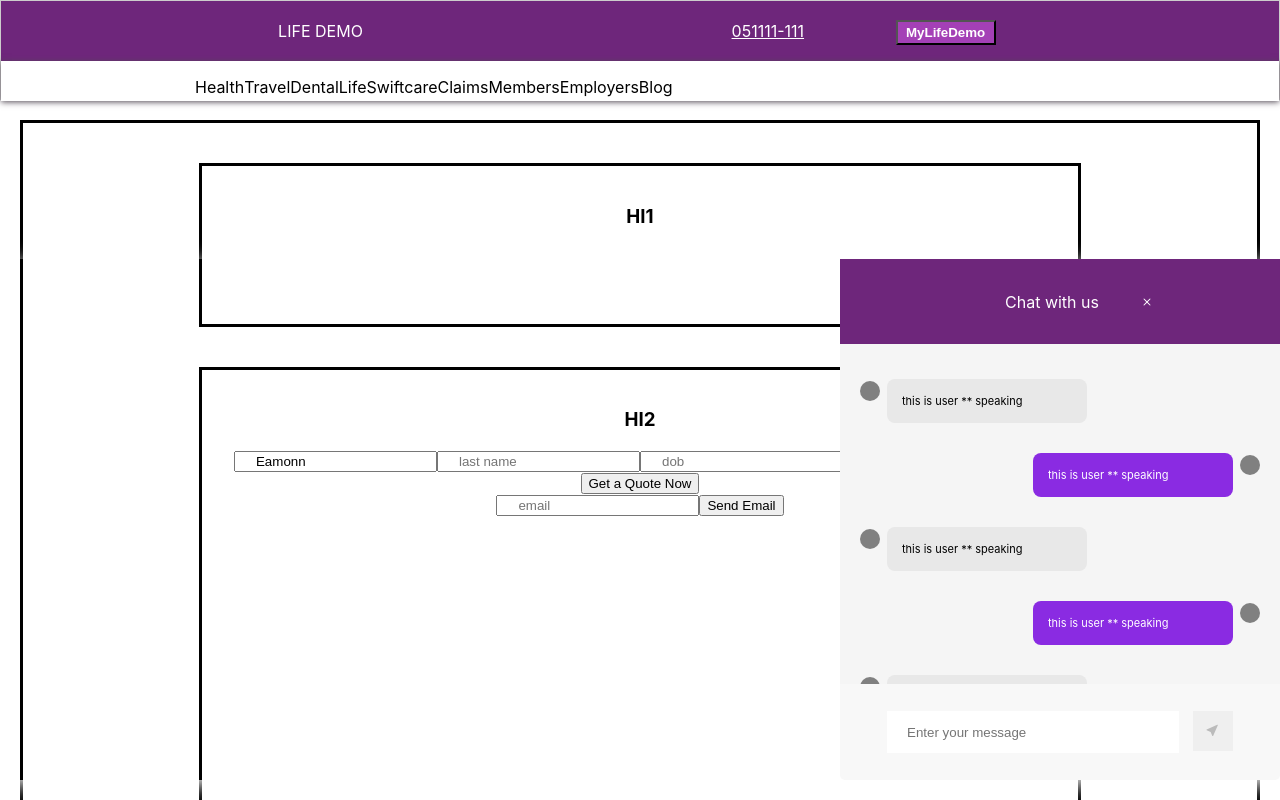
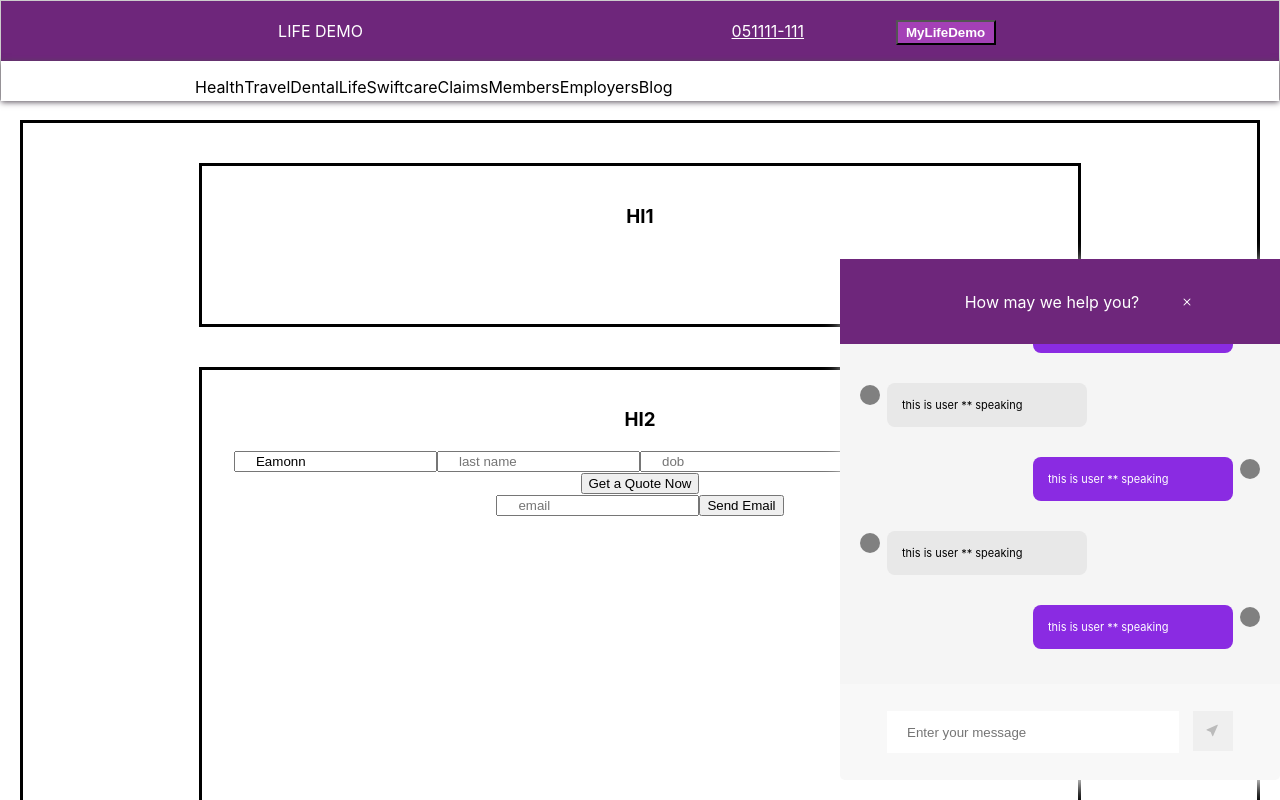
Before and after one commit to wangx6/ui_demo, a React (Create React App) app: page / in a window 1280 px wide. Both pictures are taken after a click on the element "Chat with us". Shown: the top 800 px of the page. Built offline with nearby package versions, Linux system fonts and the light colour scheme.

Commit message:
Update lqe-203-webchat-component post code reivew

```diff
--- a/src/components/WebChat/MessageGeneratorUtil.js
+++ b/src/components/WebChat/MessageGeneratorUtil.js
@@ -1,23 +1,9 @@
 export const messageHistoryGenerator = () => {
-  var arr = [];
-  var len = 100;
-  for (var i = 0; i < len; i++) {
-    if (i === 99) {
-      arr.push({
-        id: Math.random().toString(32),
-        user: `user${i % 2 === 0 ? "A" : "B"}`,
-        message: "this is user ** speaking this is user ** speak"+
-        "ingthis is user ** speakingthis is user ** speakingthis is user ** speakingthis"+
-         "is user ** speakingthis is user ** speakingthis is user ** speakingthis is user ** speakingthi"+
-        "s is user ** speakingthis is user ** speakingthis is user ** speakingthis is user ** speakingthis is user ** speaking",
-      });
-    } else {
-      arr.push({
-        id: Math.random().toString(32),
-        user: `user${i % 2 === 0 ? "A" : "B"}`,
-        message: "this is user ** speaking",
-      });
+  return Array(50).fill().map((e,i) => {
+    return {
+      id: Math.random().toString(32),
+      user: `user${i % 2 === 0 ? "a" : "b"}`,
+      message: "this is user ** speaking",
     }
-  }
-  return arr;
+  });
 };
--- a/src/components/WebChat/WebChat.css
+++ b/src/components/WebChat/WebChat.css
@@ -1,32 +1,39 @@
-.lqe-webchat-container{
+.webchat-container{
   display: flex;
   flex-direction: column;
-  position: sticky;
+  position: fixed;
+  right: 0;
+  bottom: 0;
   bottom: 20px;
   box-shadow: 5px 5px 20px #fff;
 }
 
-.lqe-webchat-bar{
+.webchat-panel-inner{
+  flex-direction: column;
+}
+
+.webchat-bar, .webchat-open__btn{
   height: 45px;
   display: flex;
   flex-direction: row;
   align-items: center;
   justify-content: center;
   background-color:#6e267b;
-}
-
-.lqe-webchat-bar-spacing{
   padding: 40px;
 }
 
-.lqe-webchat-window{
+.webchat-bar-spacing, .webchat-btn-spacing{
+  padding: 40px;
+}
+
+.webchat-window{
   flex-direction: column;
   background-color: WhiteSmoke;
   height: 300px;
   overflow-y: auto;
 }
 
-.lqe-webchat-window, .lqe-webchat-bar, .lqe-webchat-message-submit{
+.webchat-window, .webchat-bar, .webchat-open__btn, .webchat-message-submit{
   width: 400px;
   padding: 20px;
   margin-left: auto;
@@ -34,7 +41,7 @@
   flex-basis: auto;
 }
 
-.lqe-webchat-message-submit{
+.webchat-message-submit{
   justify-content: center;
   padding-bottom: 20px;
   padding-top: 20px;
@@ -44,15 +51,15 @@
   border-bottom-left-radius: 5px;
 }
 
-.lqe-webchat-toggle--hide{
+.webchat-toggle--hide{
   display: none;
 }
 
-.lqe-webchat-toggle--show{
+.webchat-toggle--show{
   display: flex;
 }
 
-.lqe-webchat-chatbubble-userA, .lqe-webchat-chatbubble-userB {
+.webchat-chatbubble-usera, .webchat-chatbubble-userb{
   border: none;
   border-radius: 8px;
   padding: 15px;
@@ -64,47 +71,47 @@
   text-align: left;
 }
 
-.lqe-webchat-chatbubble-userA{
+.webchat-chatbubble-usera{
   background: #E8E8E8;
   color: black;
 }
 
-.lqe-webchat-chatbubble-userB{
+.webchat-chatbubble-userb{
   background: blueviolet;
   color: white;
   align-items: center;
   display: flex;
 }
 
-.lqe-webchat-message-userA{
+.webchat-message-usera{
   align-self: flex-start;
   flex-direction: row;
 }
 
-.lqe-webchat-message-userB{
+.webchat-message-userb{
   align-self: flex-end;
   flex-direction: row-reverse;
 }
 
-.lqe-webchat-message-userA, .lqe-webchat-message-userB{
+.webchat-message-usera, .webchat-message-userb{
   display: flex;
 }
 
-.lqe-message-input, .lqe-message-submit-btn{
+.message-input, .message-submit__btn{
   border: 0px none;
   height: 40px;
   margin: 7px;
 }
 
-.lqe-message-input{
+.message-input{
   width: 270px;
 }
 
-.lqe-message-submit-btn{
+.message-submit__btn{
   width: 40px;
 }
 
-.lqe-dot-userA, .lqe-dot-userB{
+.webchat-dot{
   height: 20px;
   width: 20px;
   background-color: #808080;
@@ -118,6 +125,6 @@ input{
   padding-left: 20px;
 }
 
-.lqe-send-message {
+.send-message {
   color: #bbb;
 }
--- a/src/components/WebChat/WebChat.js
+++ b/src/components/WebChat/WebChat.js
@@ -1,70 +1,71 @@
 import React, { useState, useEffect, useRef } from "react";
-import { BsX, BsCursorFill} from "react-icons/bs";
+import { BsX, BsCursorFill } from "react-icons/bs";
 import { messageHistoryGenerator } from "./MessageGeneratorUtil";
-
 
 import "./WebChat.css";
 
-export default function WebChat() {
 const history = {
   messages: messageHistoryGenerator(),
 };
 
+export default function WebChat() {
+
   const [chatHistory, setChatHistory] = useState(history.messages);
+  const [isChatBoxVisible, setIsChatBoxVisible] = useState(false);
+  const chatBox = useRef(null);
 
-  //const divRef = useRef(null);
+  useEffect(() => {
+    setChatHistory(chatHistory);
+  }, [chatHistory]);
 
-  /*
-  // Scrolling Parent need to fix
   useEffect((event) => {
-    divRef.current.scrollIntoView({ behavior: 'smooth' });
-  });
+    if(isChatBoxVisible)
+      chatBox.current.scrollTop = chatBox.current.scrollHeight;
+  }, [chatHistory, isChatBoxVisible]);
 
+  const onClickToggleChatBox = () => setIsChatBoxVisible(!isChatBoxVisible);
 
-    <div ref={divRef} />
+  const onClickAddMessage = () => {};
 
-  */
-
-  const [isVisible, setIsVisible] = useState(false);
-
-  const notVisible = () => setIsVisible(false);
-  const visible = () => setIsVisible(true);
-
-  const onClickMessageSubmit = (event) => {
-
-  }
-
-  const onChangeMessage = (event) => {
-
-  };
+  const onChangeMessage = (event) => {};
 
   return (
-    <div className="lqe-webchat-container">
 
-      <div className="lqe-webchat-bar">
-        <p className="lqe-webchat-bar-spacing" onClick={visible}>
-          Chat with us
-        </p>
-        <BsX className={`lqe-webchat-toggle--${isVisible ? "show" : "hide"}`} onClick={notVisible}></BsX>
+    <div className="webchat-container">
+
+      <div className={`webchat-panel-inner webchat-toggle--${isChatBoxVisible ? "show" : "hide"}`}>
+
+        <div className="webchat-bar">
+          <p className="webchat-bar-spacing">How may we help you?</p>
+          <BsX onClick={onClickToggleChatBox}></BsX>
         </div>
 
-      <div id="lqe-webchat-window" className={`lqe-webchat-window lqe-webchat-toggle--${isVisible ? "show" : "hide"}`}>
+        <div id="webchat-window" ref={chatBox} className="webchat-window">
           {chatHistory.map((chat) => (
-          <div key={chat.id} className={`lqe-webchat-message-${chat.user}`}>
-            <div className={`lqe-dot-${chat.user}`}></div>
-            <div className={`lqe-webchat-chatbubble-${chat.user}`}>
+            <div key={chat.id} className={`webchat-message-${chat.user}`}>
+              <div className="webchat-dot"></div>
+              <div className={`webchat-chatbubble-${chat.user}`}>
                 {chat.message}
               </div>
             </div>
           ))}
         </div>
 
-      <div className={`lqe-webchat-message-submit lqe-webchat-toggle--${isVisible ? "show" : "hide"}`}>
-        <input className="lqe-message-input" onChange={onChangeMessage} value={chatHistory.message}  placeholder="Enter your message" />
-        <button className="lqe-message-submit-btn" onClick={onClickMessageSubmit}>
-         <BsCursorFill className="lqe-send-message"></BsCursorFill>
+        <div className="webchat-message-submit">
+          <input onChange={onChangeMessage} className="message-input" placeholder="Enter your message"/>
+          <button onClick={onClickAddMessage} className="message-submit__btn">
+            <BsCursorFill className="send-message"></BsCursorFill>
           </button>
         </div>
+
+      </div>
+
+      <div className={`webchat-open__btn webchat-toggle--${isChatBoxVisible ? "hide" : "show"}`}>
+        <p className="webchat-btn-spacing" onClick={onClickToggleChatBox}>
+          Chat with us
+        </p>
+      </div>
+
     </div>
   );
 }
```
Lines whose indentation alone changed are shown as unchanged.
